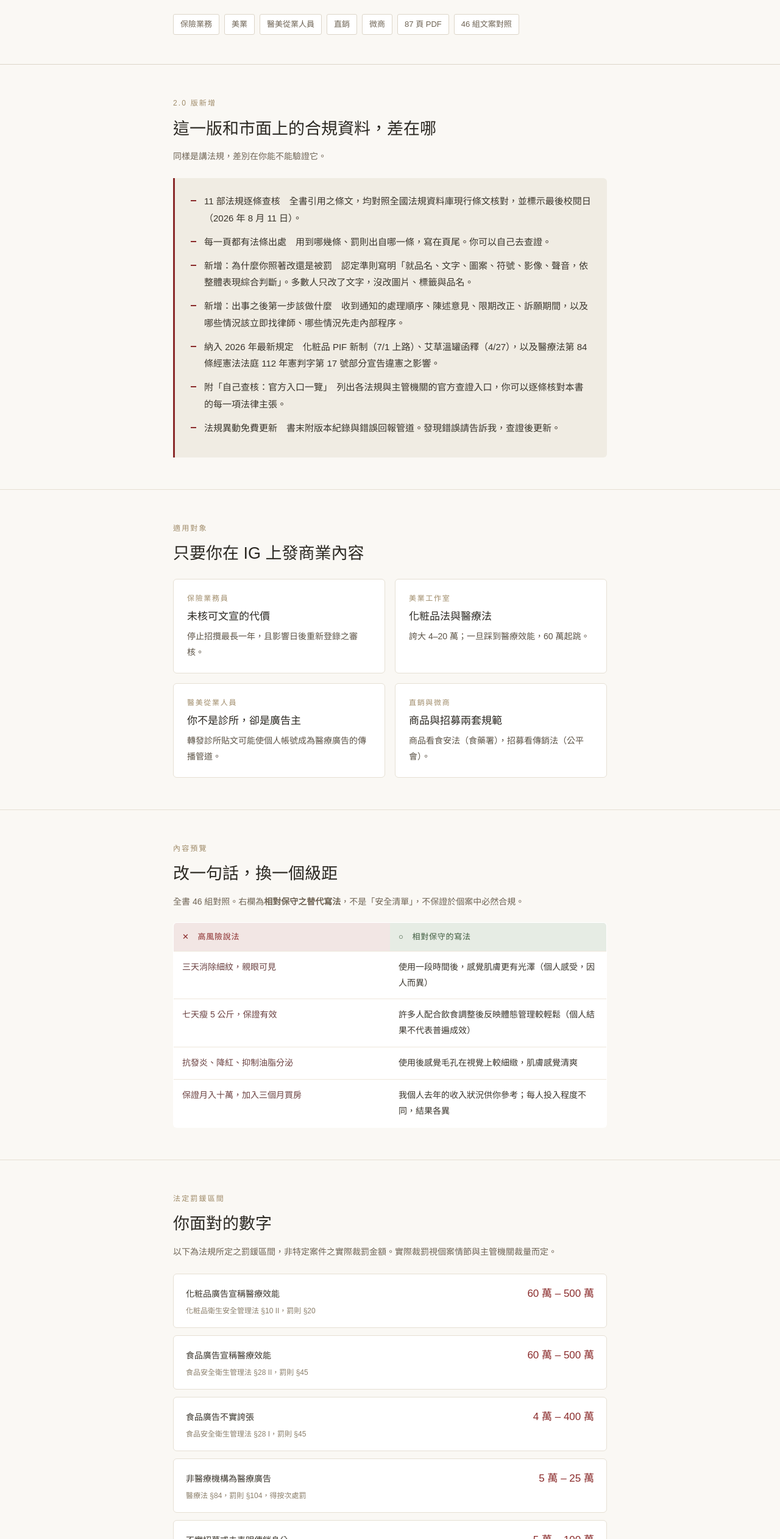
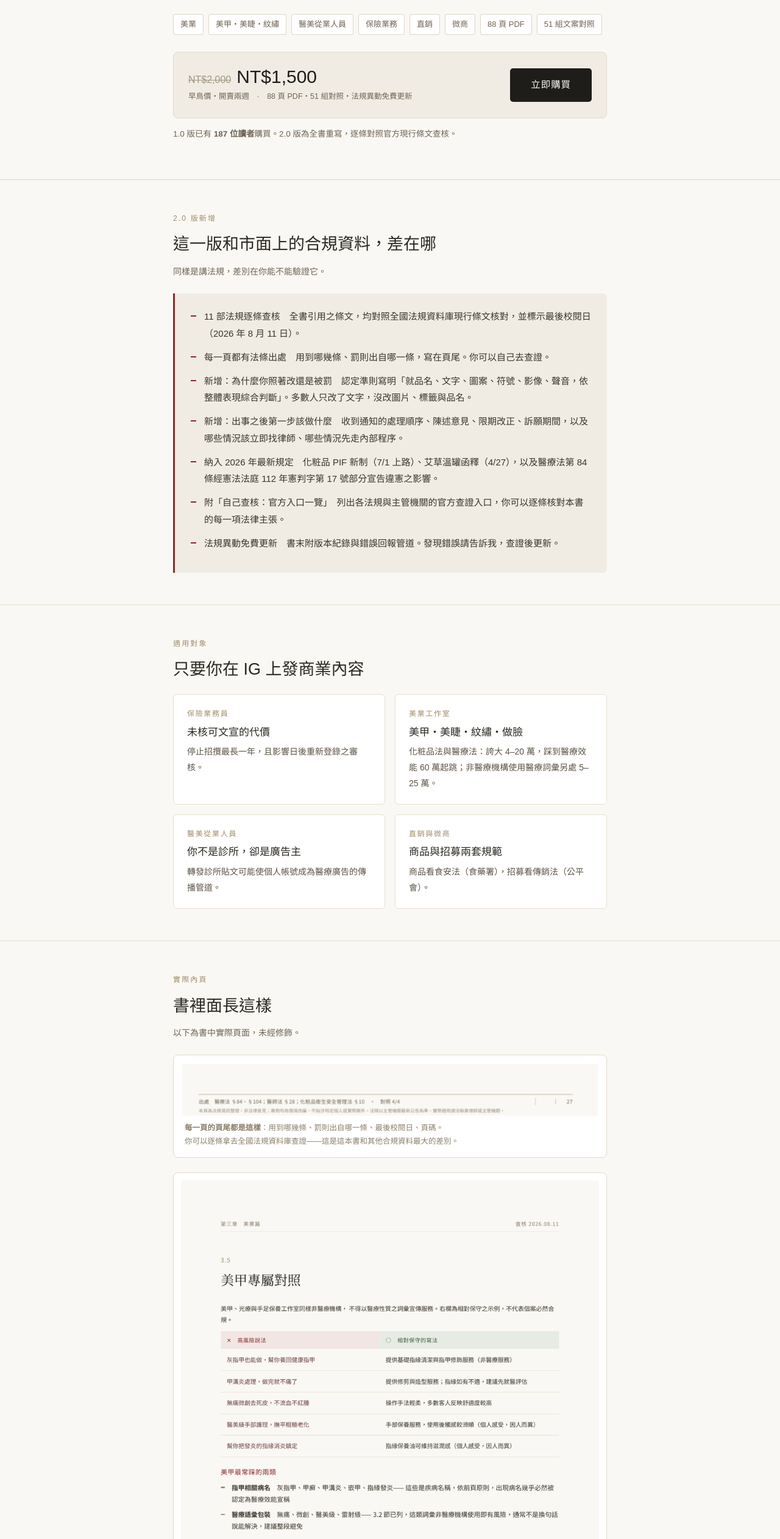
Before and after one commit to ksjw200121/ig-compliance, a plain HTML site: page index.html in a window 1280 px wide. Shown: the part 964-3487 px from the top of the page at 61% size. Drawn offline with Linux system fonts and the light colour scheme.

Commit message:
Add files via upload

```diff
--- a/index.html
+++ b/index.html
@@ -67,6 +67,20 @@ td.x{color:#6b4141}
 .btn{display:inline-block;background:#1f1d1a;color:#faf8f4;text-decoration:none;font-size:17px;letter-spacing:.06em;padding:16px 54px;border-radius:5px;margin:8px 0 14px}
 .btn:hover{background:#3a352c}
 .pay{font-size:13px;color:#6f6455}
+.hbuy{background:#f0ece3;border:1px solid #e2dacb;border-radius:8px;padding:22px 24px;margin:28px 0 4px;
+      display:flex;align-items:center;justify-content:space-between;gap:18px;flex-wrap:wrap}
+.hbuy .p1{font-size:30px;color:#1f1d1a;line-height:1.2}
+.hbuy .p1 s{font-size:16px;color:#a09684;margin-right:9px}
+.hbuy .p2{font-size:12.5px;color:#6f6455;margin-top:3px}
+.hbuy .btn{margin:0;padding:13px 34px;font-size:15.5px}
+.proof{font-size:13.5px;color:#6f6455;margin-top:14px}
+.shots{display:grid;gap:18px;margin-top:24px}
+.shot{background:#fff;border:1px solid #e2dacb;border-radius:8px;padding:12px}
+.shot img{width:100%;display:block;border-radius:4px}
+.shot .cap{font-size:12.5px;color:#8b7f6b;padding:10px 4px 2px}
+.zoom{background:#fff;border:1px solid #e2dacb;border-radius:8px;padding:14px;margin-top:22px}
+.zoom img{width:100%;display:block}
+.zoom .cap{font-size:12.5px;color:#8b7f6b;padding:10px 4px 0;line-height:1.75}
 
 .faq{margin-top:22px}
 .faq .q{font-size:15.5px;color:#1f1d1a;margin-bottom:5px;margin-top:20px}
@@ -91,10 +105,18 @@ footer .terms{background:#f2efe8;border-radius:6px;padding:18px 20px;margin-bott
   以及——為什麼有些人照著改了，還是被罰。</p>
   <img src="cover.png" alt="IG 發文合規經營地雷指南 2.0 逐條查核版" style="width:100%;border-radius:8px;border:1px solid #e2dacb;margin:32px 0 4px;display:block">
   <div class="tags">
-    <span class="tag">保險業務</span><span class="tag">美業</span><span class="tag">醫美從業人員</span>
-    <span class="tag">直銷</span><span class="tag">微商</span>
-    <span class="tag">87 頁 PDF</span><span class="tag">46 組文案對照</span>
+    <span class="tag">美業</span><span class="tag">美甲・美睫・紋繡</span><span class="tag">醫美從業人員</span>
+    <span class="tag">保險業務</span><span class="tag">直銷</span><span class="tag">微商</span>
+    <span class="tag">88 頁 PDF</span><span class="tag">51 組文案對照</span>
   </div>
+  <div class="hbuy">
+    <div>
+      <div class="p1"><s>NT$2,000</s>NT$1,500</div>
+      <div class="p2">早鳥價・開賣兩週　·　88 頁 PDF・51 組對照・法規異動免費更新</div>
+    </div>
+    <a class="btn" href="#buy">立即購買</a>
+  </div>
+  <p class="proof">1.0 版已有 <b>187 位讀者</b>購買。2.0 版為全書重寫，逐條對照官方現行條文查核。</p>
 </div></header>
 
 <section><div class="wrap">
@@ -117,16 +139,32 @@ footer .terms{background:#f2efe8;border-radius:6px;padding:18px 20px;margin-bott
   <h2>只要你在 IG 上發商業內容</h2>
   <div class="grid g2">
     <div class="card"><div class="n">保險業務員</div><h3>未核可文宣的代價</h3><p>停止招攬最長一年，且影響日後重新登錄之審核。</p></div>
-    <div class="card"><div class="n">美業工作室</div><h3>化粧品法與醫療法</h3><p>誇大 4–20 萬；一旦踩到醫療效能，60 萬起跳。</p></div>
+    <div class="card"><div class="n">美業工作室</div><h3>美甲・美睫・紋繡・做臉</h3><p>化粧品法與醫療法：誇大 4–20 萬，踩到醫療效能 60 萬起跳；非醫療機構使用醫療詞彙另處 5–25 萬。</p></div>
     <div class="card"><div class="n">醫美從業人員</div><h3>你不是診所，卻是廣告主</h3><p>轉發診所貼文可能使個人帳號成為醫療廣告的傳播管道。</p></div>
     <div class="card"><div class="n">直銷與微商</div><h3>商品與招募兩套規範</h3><p>商品看食安法（食藥署），招募看傳銷法（公平會）。</p></div>
   </div>
 </div></section>
 
 <section><div class="wrap">
+  <div class="kicker">實際內頁</div>
+  <h2 class="serif">書裡面長這樣</h2>
+  <p class="muted">以下為書中實際頁面，未經修飾。</p>
+  <div class="zoom">
+    <img src="p_src.png" alt="每頁頁尾標示法條出處與查核日期">
+    <div class="cap"><b>每一頁的頁尾都是這樣</b>：用到哪幾條、罰則出自哪一條、最後校閱日、頁碼。<br>你可以逐條拿去全國法規資料庫查證——這是這本書和其他合規資料最大的差別。</div>
+  </div>
+  <div class="shots">
+    <div class="shot"><img src="p_nail.png" alt="第 27 頁 美甲專屬對照">
+      <div class="cap">第 27 頁　美甲專屬對照——灰指甲、甲溝炎、無痛微創、醫美級等五組</div></div>
+    <div class="shot"><img src="p_check.png" alt="第 73 頁 圖片與版面自我檢查">
+      <div class="cap">第 73 頁　圖片與版面自我檢查——文字改乾淨了，那圖片還在說什麼？</div></div>
+  </div>
+</div></section>
+
+<section><div class="wrap">
   <div class="kicker">內容預覽</div>
   <h2>改一句話，換一個級距</h2>
-  <p class="muted">全書 46 組對照。右欄為<b>相對保守之替代寫法</b>，不是「安全清單」，不保證於個案中必然合規。</p>
+  <p class="muted">全書 51 組對照。右欄為<b>相對保守之替代寫法</b>，不是「安全清單」，不保證於個案中必然合規。</p>
   <table>
     <tr><th class="x">✕　高風險說法</th><th class="o">○　相對保守的寫法</th></tr>
     <tr><td class="x">三天消除細紋，親眼可見</td><td>使用一段時間後，感覺肌膚更有光澤（個人感受，因人而異）</td></tr>
@@ -152,11 +190,11 @@ footer .terms{background:#f2efe8;border-radius:6px;padding:18px 20px;margin-bott
 
 <section><div class="wrap">
   <div class="kicker">全書架構</div>
-  <h2>九章・87 頁</h2>
+  <h2>九章・88 頁</h2>
   <div class="grid g3">
     <div class="card"><div class="n">CH.01</div><h3>為什麼可能違法</h3><p>社群即廣告媒體、四大主管機關、你是怎麼被發現的</p></div>
     <div class="card"><div class="n">CH.02</div><h3>2026 最新警示</h3><p>PIF 新制、艾草溫罐函釋</p></div>
-    <div class="card"><div class="n">CH.03</div><h3>美業篇</h3><p>化粧品法 §10、醫療法 §84、個資法、12 組對照</p></div>
+    <div class="card"><div class="n">CH.03</div><h3>美業篇</h3><p>化粧品法 §10、醫療法 §84、個資法、<b>美甲專屬對照</b>、17 組對照</p></div>
     <div class="card"><div class="n">CH.04</div><h3>直銷與保健食品</h3><p>食安法 §28、傳銷法 §10–§12、七日解除權、12 組對照</p></div>
     <div class="card"><div class="n">CH.05</div><h3>保險業務篇</h3><p>管理規則 §16、§19、正確經營邏輯、12 組對照</p></div>
     <div class="card"><div class="n">CH.06</div><h3>醫美從業人員</h3><p>雙層地雷、醫療法 §84／§85、10 組對照</p></div>
@@ -170,10 +208,10 @@ footer .terms{background:#f2efe8;border-radius:6px;padding:18px 20px;margin-bott
 <section><div class="wrap">
   <div class="kicker">購買</div>
   <h2>把規則弄清楚，才敢放心發文</h2>
-  <div class="buy">
+  <div class="buy" id="buy">
     <div class="price"><span class="was">NT$2,000</span><span class="now"><small>NT$</small>1,500</span></div>
     <div class="badge">早鳥價・開賣兩週</div>
-    <p class="muted" style="margin-bottom:22px">87 頁 PDF・46 組文案對照・逐條查核附出處・法規異動免費更新</p>
+    <p class="muted" style="margin-bottom:22px">88 頁 PDF・51 組文案對照・逐條查核附出處・法規異動免費更新</p>
     <p class="small" style="margin-bottom:16px;line-height:1.75">本書為法規資訊整理，<b>非法律意見</b>；案例均為情境改編，不保證依其內容調整後即不被檢舉或裁罰。<br>
     本商品為數位內容，一經提供即為完成，<b>不適用七日解除權</b>。點選購買即表示您已閱讀並同意下方購買前注意事項。</p>
     <a class="btn" href="https://core.newebpay.com/EPG/JS2026/hySmp0">我已閱讀並同意，立即購買</a>
```
Also changed, not shown: p_check.png (added), p_nail.png (added), p_src.png (added).
